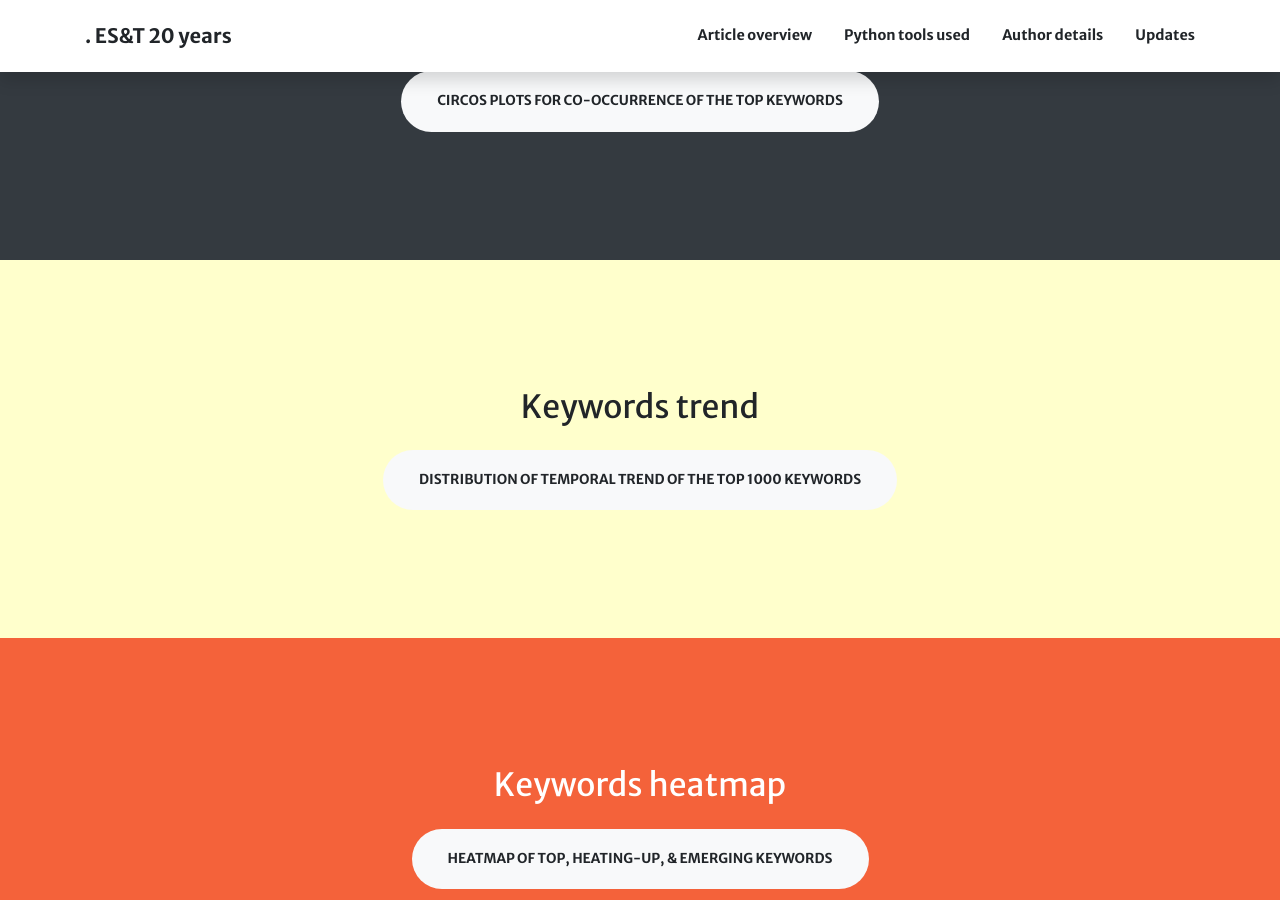
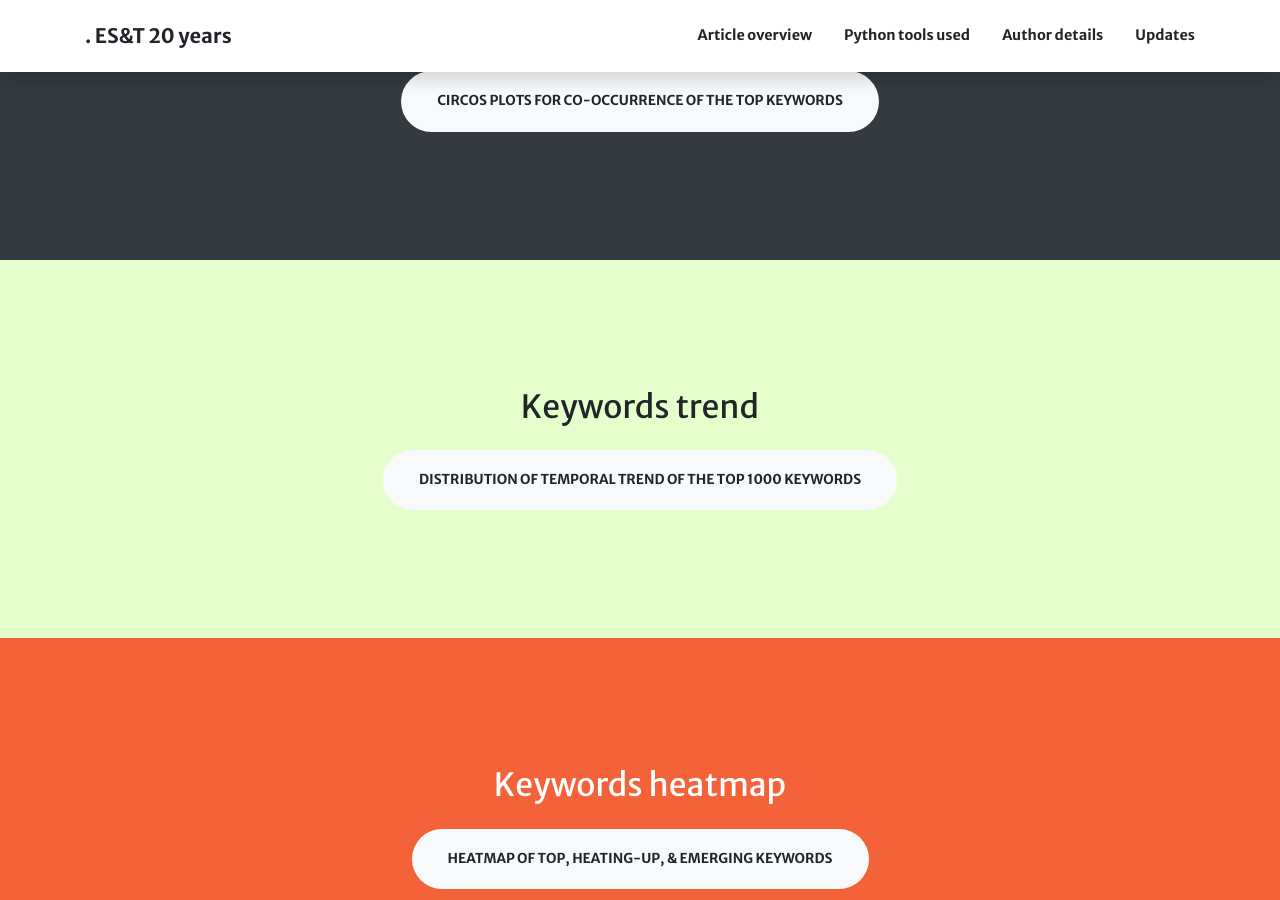
Before and after one commit to starfriend10/EST, a Jekyll site: the page built from index.md, in a window 1280 px wide and 900 px high, scrolled down 1398 px. Built offline with Jekyll 4.4.1, drawn with Linux system fonts in a browser that asks for light colours; nearby versions of some CDN libraries.

Commit message:
Update aside3.html

```diff
--- a/_includes/aside3.html
+++ b/_includes/aside3.html
@@ -1,4 +1,4 @@
-<section id="{{ section.section_id }}" class="page-section3 bg-lightyellow text-black {{ section.background_style }}">
+<section id="{{ section.section_id }}" class="page-section3 bg-lightgreen text-black {{ section.background_style }}">
   <div class="container text-center">
     <h2 class="mb-4">{{ section.title }}</h2>
     {% include actions.html actions=section.actions %}
```
